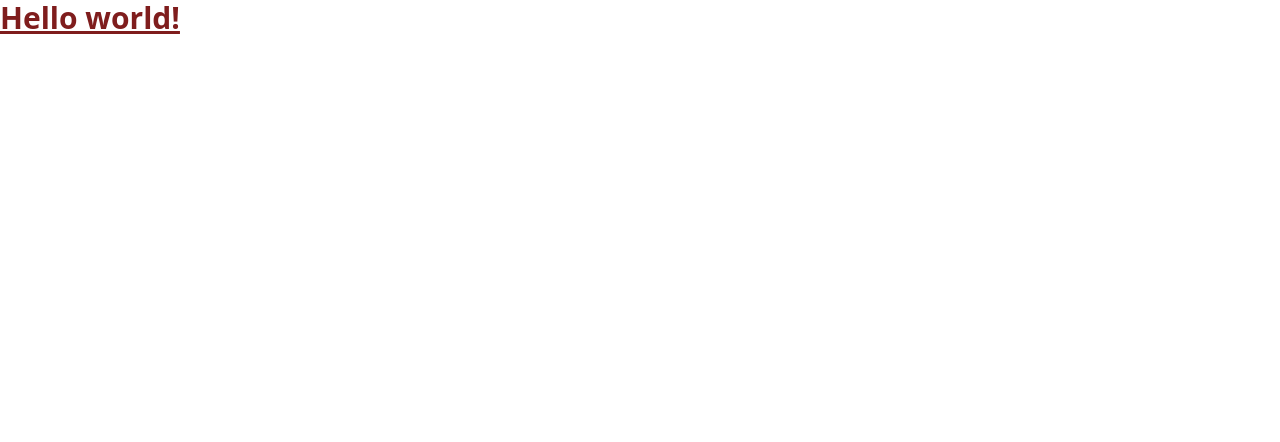
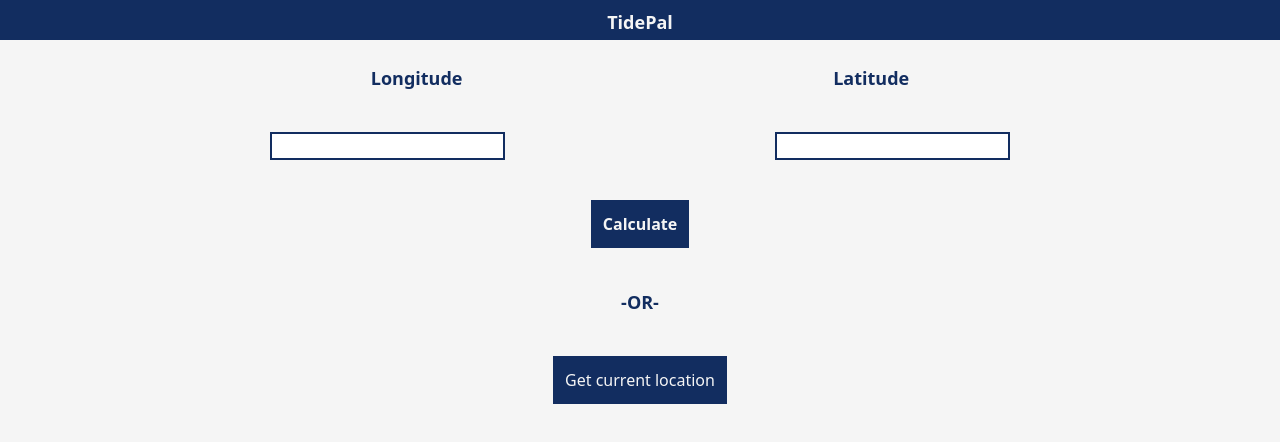
Before and after one commit to juchen3637/HackNJIT_2023, a React (Vite) app in the folder frontend/: page / in a window 1280 px wide. Shown: the top 442 px of the page. Built offline with nearby package versions, Linux system fonts and the light colour scheme.

Commit message:
basic front end work

```diff
--- a/frontend/src/App.jsx
+++ b/frontend/src/App.jsx
@@ -1,9 +1,30 @@
 
 function App() {
   return (
-    <h1 className="text-3xl font-bold underline text-red-900">
-      Hello world!
-    </h1>
+    <div className='bg-offwhite flex min-h-screen w-full'>
+      <div className="flex justify-center bg-navy fixed left-0 right-0 h-10 py-2">
+        <h1 className="text-offwhite text-lg font-bold">TidePal</h1>
+      </div>
+      <div className="flex flex-col min-h-screen w-full">
+        <div className="flex mt-16 justify-evenly">
+          <h1 className="text-navy text-lg font-bold ">Longitude</h1>
+          <h1 className="text-navy text-lg font-bold">Latitude</h1>
+        </div>
+        <div className="flex justify-evenly mt-10">
+          <input className="border-navy border-2 remove-arrow" type="number"></input>
+          <input className="border-navy border-2 remove-arrow" type="number"></input>
+        </div>
+        <div className="flex justify-center mt-10">
+          <button className="text-offwhite bg-navy p-3 font-bold">Calculate</button>
+        </div>
+        <div className="flex justify-center mt-10">
+          <h1 className="text-navy font-bold text-lg">-OR-</h1>
+        </div>
+        <div className="flex justify-center mt-10">
+          <button className="bg-navy text-offwhite p-3">Get current location</button>
+        </div>
+      </div>
+    </div>
   )
 }
 
--- a/frontend/tailwind.config.js
+++ b/frontend/tailwind.config.js
@@ -8,8 +8,8 @@ export default {
     extend: {
       colors: {
         'navy': '#122D60',
-        'white': '#F5F5F5'
-      }
+        'offwhite': '#F5F5F5'
+      },
     },
   },
   plugins: [],
```
